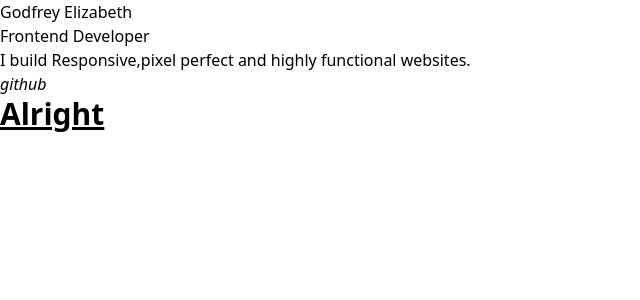
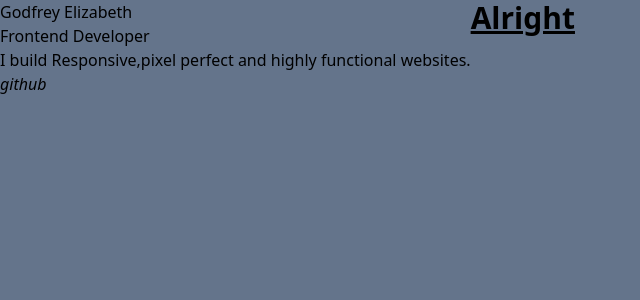
Before and after one commit to miyemicodes/my-portfolio, a React (Create React App) app: page / in a window 1280 px wide. Shown: the top 300 px of the page, without its empty margins (0-640 px from the left). Built offline with nearby package versions, Linux system fonts and the light colour scheme; a small style sheet from the web is missing.

Commit message:
initial commit

```diff
--- a/package.json
+++ b/package.json
@@ -9,6 +9,7 @@
     "babel-plugin-macros": "^3.1.0",
     "react": "^18.2.0",
     "react-dom": "^18.2.0",
+    "react-icons": "^4.12.0",
     "react-scripts": "5.0.1",
     "web-vitals": "^2.1.4"
   },
--- a/src/components/App.jsx
+++ b/src/components/App.jsx
@@ -2,10 +2,10 @@ import React from "react";
 import Details from "./Details";
 import Introduction from "./introduction";
 
+
 function App() {
   return (
-<div className="container">
-
+<div className="container w-full h-screen flex align-items-center justify-items-center bg-slate-500 sm:flex flex-col lg:flex-row">
    <Introduction/>
    <Details/>
 </div>
--- a/src/index.css
+++ b/src/index.css
@@ -10,3 +10,10 @@ main.css
 @import 'tailwindcss/base';
 @import 'tailwindcss/components';
 @import 'tailwindcss/utilities';
+
+
+*{
+  box-sizing: border-box;
+  margin: 0;
+  padding: 0;
+}
```
Also changed, not shown: 1 other file (tests, documents, lock files or other folders).
